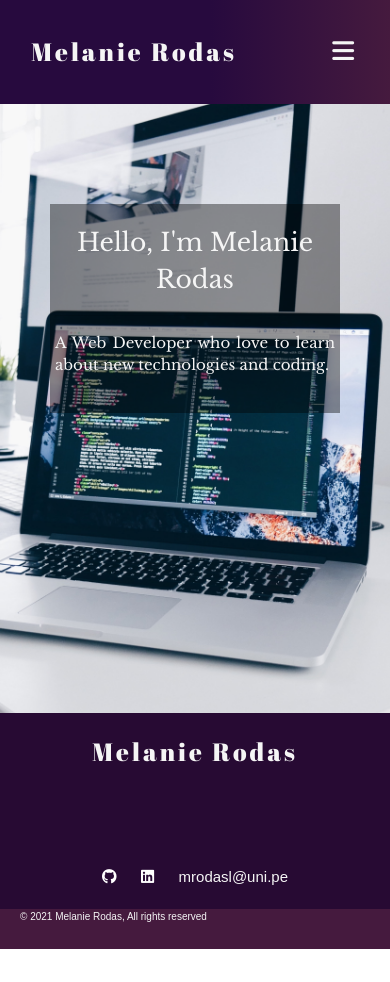
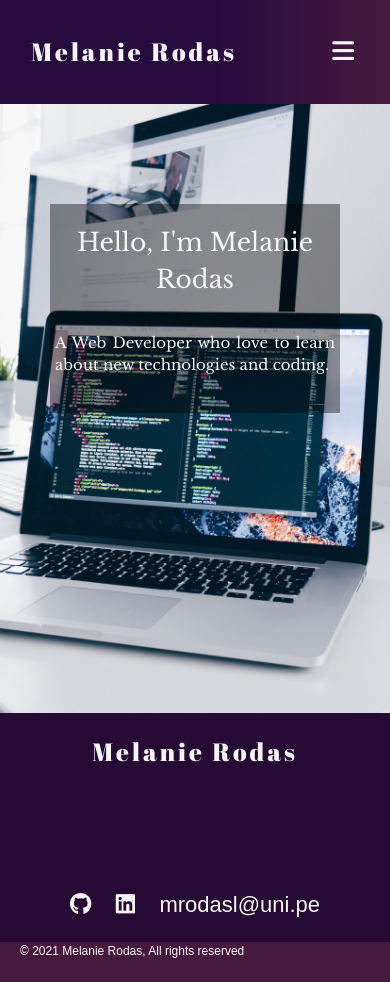
Before and after one commit to melanierolo/Portfolio, a website: page index.html in a window 390 px wide. Before the commit the page ends 949 px from the top, so only its background shows below. Drawn offline with nearby package versions, Linux system fonts and the light colour scheme.

Commit message:
it changed the font-size in my footer

```diff
--- a/src/styles/style-footer.css
+++ b/src/styles/style-footer.css
@@ -4,47 +4,45 @@ footer {
   padding: 0;
 }
 
-.footer__logo{
+.footer__logo {
   grid-area: logo;
   display: block;
-  float:left;
+  float: left;
   font-size: 25px;
   letter-spacing: 3px;
-  font-family: 'Abril Fatface', cursive;
-  color:whitesmoke;
+  font-family: "Abril Fatface", cursive;
+  color: whitesmoke;
   padding: 20px 20px 20px 20px;
-
 }
 
-.footer__link1{
-  grid-area:link1;
+.footer__link1 {
+  grid-area: link1;
   align-self: center;
 }
 
 .footer__link2 {
-  grid-area:link2;
+  grid-area: link2;
   align-self: center;
 }
 
-.footer__link3{
-  grid-area:link3;
+.footer__link3 {
+  grid-area: link3;
   align-self: center;
-
 }
-.footer__social{
+.footer__social {
   grid-area: social;
   align-self: center;
 }
 
-.footer__copyright{
-    background:#451A3E;
+.footer__copyright {
+  background: #451a3e;
   grid-column: 1/6;
   text-align: left;
   font-size: 15px;
-    color:whitesmoke;
+  color: whitesmoke;
   height: auto;
-    padding-left:20px;
-    grid-area:copyright;
+  padding-left: 20px;
+  grid-area: copyright;
 }
 
 .container_footer {
@@ -56,18 +54,19 @@ footer {
   grid-template-areas:
     "logo link1 link2 link3 social"
     "copyright copyright copyright copyright copyright";
+  color: whitesmoke;
 }
 .container_footer a {
   text-decoration: none;
-  color: white;
-  font-size: 20px;
+  color: whitesmoke;
+  font-size: 22px;
   padding: 20px 10px 20px 10px;
 }
 
 @media screen and (max-width: 700px) {
   .container_footer {
     color: whitesmoke;
-  display:grid;
+    display: grid;
     width: 100%;
     grid-template-areas:
       "logo"
@@ -82,11 +81,11 @@ footer {
 
   .container_footer a {
     text-decoration: none;
-    font-size:15px;
+    font-size: 22px;
   }
-  .footer__copyright{
-    font-size: 10px;
-    text-align:left;
+  .footer__copyright {
+    font-size: 12px;
+    text-align: left;
     height: 40px;
   }
 }
```
Lines whose indentation alone changed are shown as unchanged.
